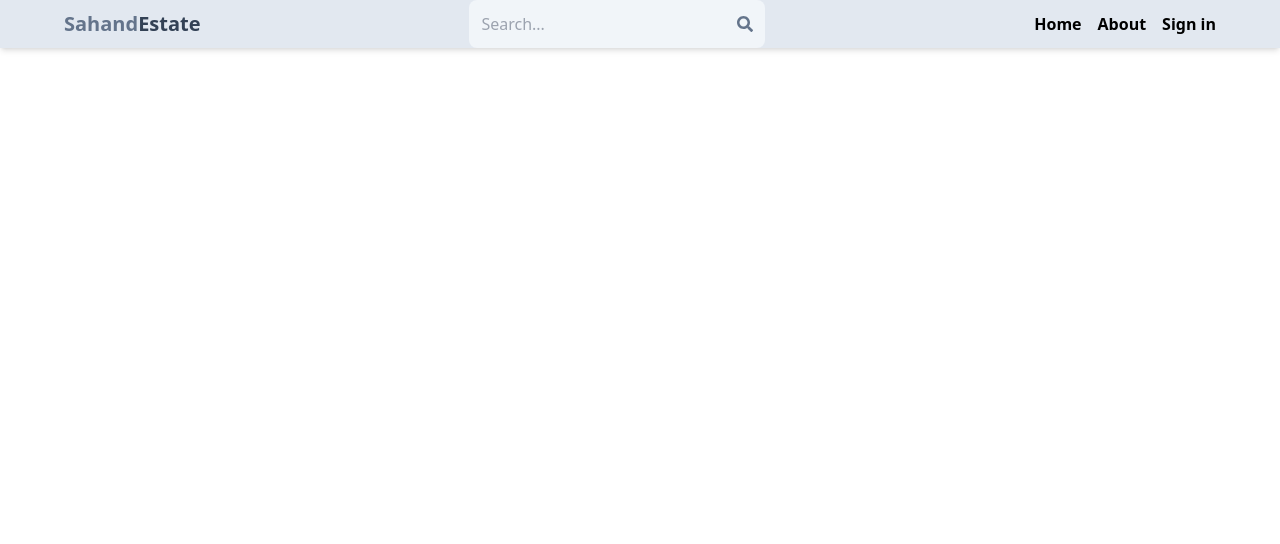
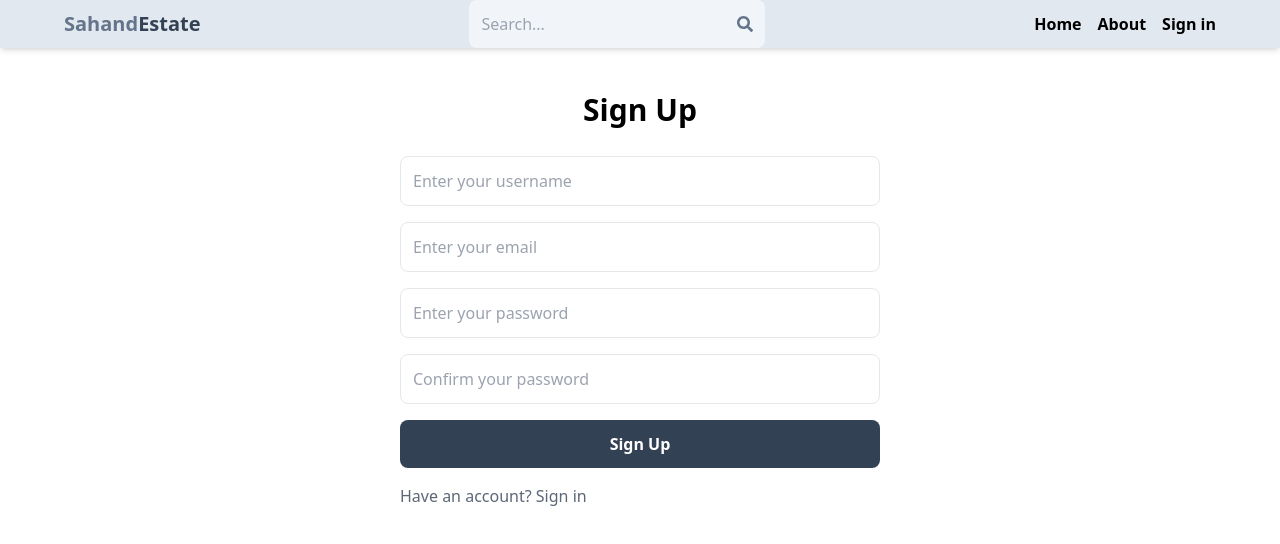
Before and after one commit to Miyuki1310/RealEstateMarketplace, a React (Vite) app in the folder client/: page /sign-up in a window 1280 px wide. Shown: the top 544 px of the page. Built offline with nearby package versions, Linux system fonts and the light colour scheme.

Commit message:
Add: Sign up form with formik, validation

```diff
--- a/client/package.json
+++ b/client/package.json
@@ -10,10 +10,13 @@
     "preview": "vite preview"
   },
   "dependencies": {
+    "formik": "^2.4.6",
+    "prop-types": "^15.8.1",
     "react": "^18.3.1",
     "react-dom": "^18.3.1",
     "react-icons": "^5.4.0",
-    "react-router-dom": "^7.0.2"
+    "react-router-dom": "^7.0.2",
+    "yup": "^1.6.1"
   },
   "devDependencies": {
     "@eslint/js": "^9.15.0",
--- /dev/null
+++ b/client/src/components/sign-up/Input.jsx
@@ -0,0 +1,24 @@
+import PropTypes from "prop-types";
+import { ErrorMessage, useField } from "formik";
+
+const FormInput = ({ name, ...rest }) => {
+  const [field] = useField(name);
+  return (
+    <div>
+      <input
+        name={name}
+        {...rest}
+        {...field}
+        className="p-3 rounded-lg border w-full"
+      />
+      <ErrorMessage name={name} component="div" className="text-red-500" />
+    </div>
+  );
+};
+
+FormInput.propTypes = {
+  name: PropTypes.string.isRequired,
+  placeholder: PropTypes.string.isRequired,
+};
+
+export default FormInput;
--- a/client/src/pages/SignUp.jsx
+++ b/client/src/pages/SignUp.jsx
@@ -1,7 +1,66 @@
-import React from "react";
+import { Link } from "react-router-dom";
+import { Form, Formik } from "formik";
+import FormInput from "../components/sign-up/Input";
+import * as Yup from "yup";
+
+const schema = Yup.object().shape({
+  username: Yup.string()
+    .required("Username is required")
+    .min(6, "Username must be at least 6 characters"),
+  email: Yup.string().email().required("Email is required"),
+  password: Yup.string()
+    .required("Password is required")
+    .matches(
+      /^(?=.*[a-z])(?=.*[A-Z])(?=.*\d)(?=.*[@$!%*?&])[A-Za-z\d@$!%*?&]{8,}$/,
+      "Password must contain at least one uppercase letter, one lowercase letter, one digit, and one special character"
+    ),
+  confirmPassword: Yup.string()
+    .oneOf([Yup.ref("password"), null], "Passwords must match")
+    .required("Confirm password is required"),
+});
+
+const initialValues = {
+  username: "",
+  email: "",
+  password: "",
+  confirmPassword: "",
+};
 
 const SignUp = () => {
-  return <div></div>;
+  const handleSubmit = (values) => {
+    console.log(values);
+  };
+  return (
+    <div className="mx-auto max-w-lg p-4">
+      <h1 className="text-3xl text-center font-semibold my-7">Sign Up</h1>
+      <Formik
+        validationSchema={schema}
+        initialValues={initialValues}
+        onSubmit={handleSubmit}
+      >
+        <Form className="flex flex-col gap-4">
+          <FormInput name="username" placeholder="Enter your username" />
+          <FormInput name="email" placeholder="Enter your email" />
+          <FormInput name="password" placeholder="Enter your password" />
+          <FormInput
+            name="confirmPassword"
+            placeholder="Confirm your password"
+          />
+          <button className="bg-slate-700 text-white p-3 rounded-lg font-bold hover:opacity-95">
+            Sign Up
+          </button>
+        </Form>
+      </Formik>
+      <div className="py-4">
+        <Link
+          to="/sign-in"
+          className="text-slate-700 opacity-80 hover:underline"
+        >
+          Have an account? Sign in
+        </Link>
+      </div>
+    </div>
+  );
 };
 
 export default SignUp;
```
Also changed, not shown: 1 other file (tests, documents, lock files or other folders).
